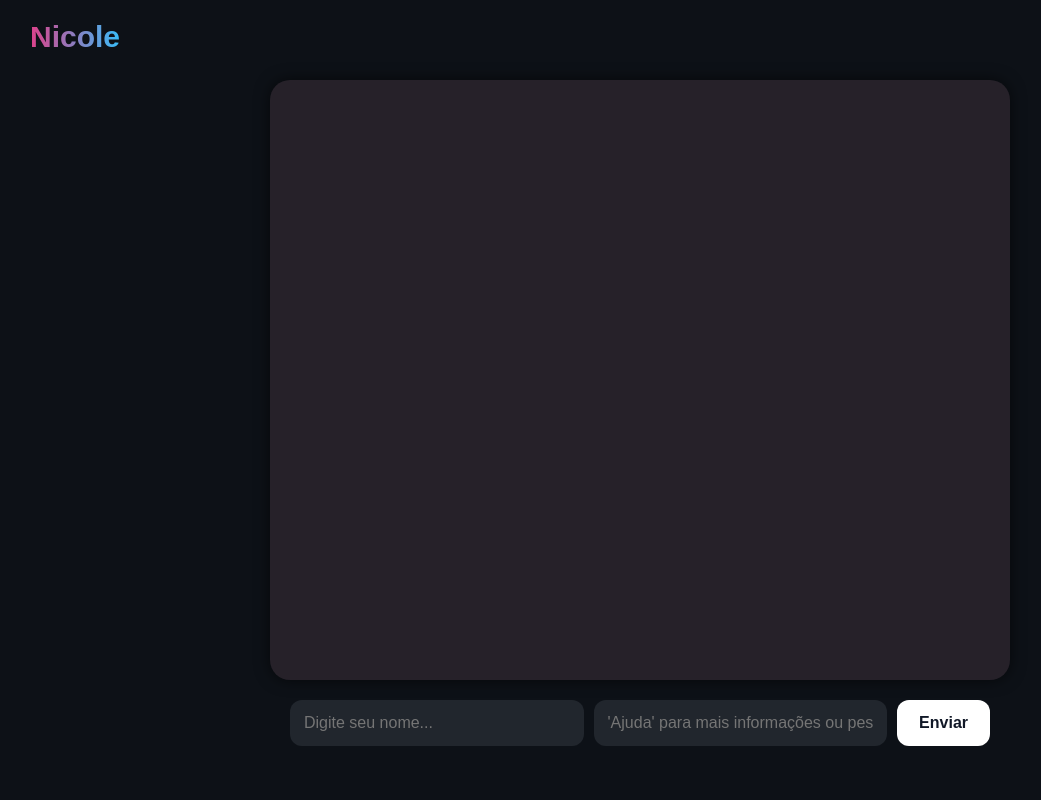
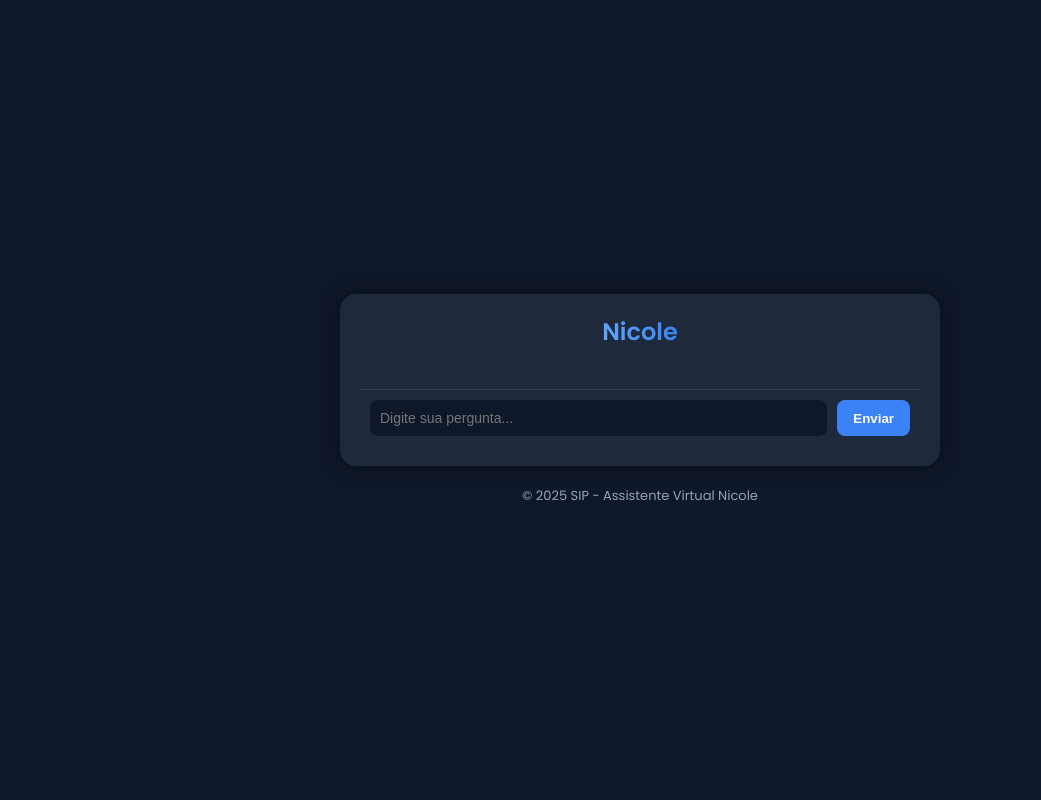
Before and after one commit to Gabrielmilitz/Nicole, a Flask app: page / in a window 1280 px wide. Shown: the whole page, without its empty margins (0-1041 px from the left). Run offline with Flask 3, Linux system fonts and the light colour scheme.

Commit message:
atualizando nicole de acordo com o sip

```diff
--- a/main.py
+++ b/main.py
@@ -16,9 +16,8 @@ def perguntar():
     try:
         data = request.get_json()
         usuario = data.get("mensagem", "").strip().lower()
-        nome = data.get("nome", "Usuário")
 
-        resposta, imagem = nicole.responder_usuario(usuario, nome, processador)
+        resposta, imagem = nicole.responder_usuario(usuario, processador)
         return jsonify({"resposta": resposta, "imagem": imagem}), 200
 
     except Exception as e:
--- a/nicole.py
+++ b/nicole.py
@@ -16,33 +16,31 @@ def carregar_processador():
                 processador.update(json.load(f))
     return processador
 
-def resposta_positiva(nome):
+def resposta_positiva():
     return random.choice([
-        f"Claro, {nome}! Aqui está o que encontrei:",
-        f"Olha só, {nome}, achei isso para você:",
-        f"Certo, {nome}. Veja essa informação:"
+        "Claro! Aqui está o que encontrei:",
+        "Veja só o que achei para você:",
+        "Certo. Veja essa informação:"
     ])
 
-def resposta_negativa(nome):
+def resposta_negativa():
     return random.choice([
-        f"Hmm... ainda não sei responder isso, {nome}.",
-        f"Essa me pegou, {nome}! Mas estou sempre aprendendo!",
-        f"Não achei ainda, {nome}. Me ensina?"
+        "Hmm... ainda não sei responder isso.",
+        "Essa me pegou! Mas estou sempre aprendendo!",
+        "Não achei ainda. Quer me ensinar?"
     ])
 
-def responder_usuario(mensagem, nome, processador):
+def responder_usuario(mensagem, processador):
     mensagem = mensagem.strip().lower()
 
-    # Etapa 1: Verificação direta por tópico (chave exata)
     if mensagem in processador:
         significado = processador[mensagem].get("significado", "")
-        return f"{resposta_positiva(nome)} {significado}", None
+        return f"{resposta_positiva()} {significado}", None
 
-    # Etapa 2: Verificação por palavras no campo 'correspondencia'
     for chave, dados in processador.items():
         correspondencia = dados.get("correspondencia", "").lower().split()
         if any(palavra in mensagem for palavra in correspondencia):
             significado = dados.get("significado", "")
-            return f"{resposta_positiva(nome)} {significado}", None
+            return f"{resposta_positiva()} {significado}", None
 
-    return resposta_negativa(nome), None
+    return resposta_negativa(), None
--- /dev/null
+++ b/static/css/nicole.css
@@ -0,0 +1,133 @@
+body {
+  margin: 0;
+  padding: 0;
+  font-family: 'Poppins', sans-serif;
+  background-color: #0f172a;
+}
+
+#bot-icone {
+  position: fixed;
+  bottom: 25px;
+  right: 25px;
+  background-color: #3b82f6;
+  color: white;
+  font-size: 24px;
+  width: 60px;
+  height: 60px;
+  border-radius: 50%;
+  box-shadow: 0 4px 8px rgba(0, 0, 0, 0.3);
+  display: flex;
+  justify-content: center;
+  align-items: center;
+  cursor: pointer;
+  z-index: 9999;
+}
+
+.chatbot {
+  position: fixed;
+  bottom: 100px;
+  right: 25px;
+  width: 320px;
+  max-height: 500px;
+  background: #1e293b;
+  border-radius: 12px;
+  overflow: hidden;
+  display: flex;
+  flex-direction: column;
+  box-shadow: 0 0 10px rgba(0,0,0,0.4);
+  z-index: 9998;
+  transition: opacity 0.3s ease, transform 0.3s ease;
+}
+
+.hidden {
+  display: none;
+}
+
+.chat-topo {
+  background-color: #3b82f6;
+  color: white;
+  padding: 12px;
+  font-weight: 600;
+  text-align: center;
+  border-bottom: 1px solid #1e40af;
+}
+
+.chat-box {
+  flex: 1;
+  padding: 12px;
+  overflow-y: auto;
+  display: flex;
+  flex-direction: column;
+  gap: 10px;
+}
+
+.mensagem {
+  max-width: 80%;
+  padding: 10px 14px;
+  border-radius: 12px;
+  font-size: 14px;
+  animation: fadeInUp 0.3s ease;
+}
+
+.usuario {
+  align-self: flex-end;
+  background-color: #a3e635;
+  color: #0f172a;
+}
+
+.nicole {
+  align-self: flex-start;
+  background-color: #60a5fa;
+  color: white;
+}
+
+.formulario {
+  display: flex;
+  padding: 10px;
+  border-top: 1px solid #334155;
+  background-color: #1e293b;
+}
+
+.campo {
+  flex: 1;
+  padding: 8px;
+  border-radius: 8px;
+  border: none;
+  font-size: 14px;
+  background-color: #0f172a;
+  color: #e2e8f0;
+}
+
+.botao {
+  background: #3b82f6;
+  border: none;
+  color: white;
+  font-size: 16px;
+  padding: 8px 12px;
+  border-radius: 8px;
+  margin-left: 6px;
+  cursor: pointer;
+}
+
+/* Scrollbar personalizada */
+.chat-box::-webkit-scrollbar {
+  width: 4px;
+}
+.chat-box::-webkit-scrollbar-thumb {
+  background: #334155;
+  border-radius: 4px;
+}
+
+/* Animação */
+@keyframes fadeInUp {
+  from { opacity: 0; transform: translateY(10px); }
+  to { opacity: 1; transform: translateY(0); }
+}
+
+
+.comando {
+  color: #00f7ff;
+  font-weight: bold;
+  display: block;
+  margin-top: 4px;
+}
--- a/static/css/style.css
+++ /dev/null
@@ -1,128 +0,0 @@
-/* Reset inicial */
-body {
-    background-color: #0d1117;
-    margin: 0;
-    padding: 0;
-    font-family: 'Poppins', sans-serif;
-    display: flex;
-    flex-direction: column;
-    align-items: center;
-    min-height: 100vh;
-}
-
-/* Nome da Nicole (no topo esquerdo) */
-.header-nicole {
-    position: fixed;
-    top: 20px;
-    left: 30px;
-    font-size: 30px;
-    font-weight: bold;
-    font-family: 'Poppins', sans-serif;
-    background: linear-gradient(90deg, #dd418a, #38bdf8);
-    -webkit-background-clip: text;
-    -webkit-text-fill-color: transparent;
-    color: white;
-    z-index: 1000;
-}
-
-/* Container do chat */
-#chat {
-    background-color: #262129;
-    width: 90%;
-    max-width: 700px;
-    height: 70vh;
-    border-radius: 20px;
-    padding: 20px;
-    margin-top: 80px;
-    margin-bottom: 20px;
-    overflow-y: auto;
-    box-shadow: 0 0 15px rgba(0, 0, 0, 0.6);
-    display: flex;
-    flex-direction: column;
-}
-
-/* Estilo das mensagens */
-.mensagem {
-    max-width: 75%;
-    padding: 12px 18px;
-    margin: 8px 0;
-    border-radius: 16px;
-    font-size: 16px;
-    line-height: 1.5;
-    word-wrap: break-word;
-    animation: aparecer 0.3s ease;
-}
-
-/* Mensagem do usuário */
-.usuario {
-    align-self: flex-end;
-    background: linear-gradient(135deg, #3c5a14, #645d1c);
-    color: white;
-    text-align: right;
-}
-
-/* Mensagem da Nicole */
-.nicole {
-    align-self: flex-start;
-    background: linear-gradient(135deg, #1c3e72, #60a5fa);
-    color: white;
-    text-align: left;
-}
-
-/* Formulário de envio */
-#formulario {
-    display: flex;
-    gap: 10px;
-    width: 90%;
-    max-width: 700px;
-    margin-bottom: 30px;
-}
-
-/* Campos de texto */
-#formulario input[type="text"] {
-    flex: 1;
-    background-color: #21262d;
-    color: white;
-    border: none;
-    padding: 14px;
-    border-radius: 12px;
-    font-size: 16px;
-}
-
-/* Botão Enviar */
-#formulario button {
-    background-color: white;
-    color: #111827;
-    font-weight: bold;
-    padding: 14px 22px;
-    border: none;
-    border-radius: 12px;
-    font-size: 16px;
-    cursor: pointer;
-    transition: all 0.3s ease;
-}
-
-#formulario button:hover {
-    background-color: #e2e8f0;
-    transform: scale(1.05);
-}
-
-/* Scrollbar do chat */
-#chat::-webkit-scrollbar {
-    width: 6px;
-}
-
-#chat::-webkit-scrollbar-thumb {
-    background: #2c313a;
-    border-radius: 8px;
-}
-
-#chat::-webkit-scrollbar-track {
-    background: #161b22;
-}
-
-/* Animação de entrada suave das mensagens */
-@keyframes aparecer {
-    from { opacity: 0; transform: translateY(10px); }
-    to { opacity: 1; transform: translateY(0); }
-}
--- a/static/js/script.js
+++ b/static/js/script.js
@@ -1,21 +1,9 @@
 const formulario = document.getElementById("formulario");
 const chat = document.getElementById("chat");
-const nomeInput = document.getElementById("nome");
 const mensagemInput = document.getElementById("mensagem");
 
-let nome = "";
-
-formulario.addEventListener("submit", async function(e) {
+formulario.addEventListener("submit", async function (e) {
     e.preventDefault();
-
-    if (!nome) {
-        nome = nomeInput.value.trim();
-        if (nome) {
-            nomeInput.style.display = "none";
-            mensagemInput.focus();
-            return;
-        }
-    }
 
     const mensagem = mensagemInput.value.trim();
     if (!mensagem) return;
@@ -35,14 +23,15 @@ formulario.addEventListener("submit", async function(e) {
         const response = await fetch("/perguntar", {
             method: "POST",
             headers: { "Content-Type": "application/json" },
-            body: JSON.stringify({ nome: nome, mensagem: mensagem }),
+            body: JSON.stringify({ mensagem }),
         });
 
         const data = await response.json();
         clearInterval(interval);
         digitando.remove();
 
-        adicionarMensagem("nicole", data.resposta);
+        const respostaDiv = adicionarMensagem("nicole", "");
+        simularDigitacao(data.resposta, respostaDiv);
     } catch (error) {
         clearInterval(interval);
         digitando.remove();
@@ -58,3 +47,16 @@ function adicionarMensagem(tipo, conteudo) {
     chat.scrollTop = chat.scrollHeight;
     return div;
 }
+
+function simularDigitacao(texto, container, callback) {
+    let i = 0;
+    const intervalo = setInterval(() => {
+        container.innerHTML += texto.charAt(i);
+        chat.scrollTop = chat.scrollHeight;
+        i++;
+        if (i >= texto.length) {
+            clearInterval(intervalo);
+            if (callback) callback();
+        }
+    }, 25);
+}
--- a/templates/index.html
+++ b/templates/index.html
@@ -1,19 +1,140 @@
 <!DOCTYPE html>
 <html lang="pt-br">
 <head>
-    <meta charset="UTF-8" />
-    <meta name="viewport" content="width=device-width, initial-scale=1.0"/>
-    <title>Nicole - Assistente IA</title>
-    <link rel="stylesheet" href="/static/css/style.css">
+  <meta charset="UTF-8" />
+  <meta name="viewport" content="width=device-width, initial-scale=1.0" />
+  <title>Nicole – Assistente Virtual</title>
+  <link href="https://fonts.googleapis.com/css2?family=Poppins:wght@400;600&display=swap" rel="stylesheet">
+  <link rel="stylesheet" href="/static/css/nicole.css">
+  <style>
+    * {
+      margin: 0;
+      padding: 0;
+      box-sizing: border-box;
+    }
+
+    body {
+      font-family: 'Poppins', sans-serif;
+      background-color: #0f172a;
+      color: #e2e8f0;
+      display: flex;
+      flex-direction: column;
+      justify-content: center;
+      align-items: center;
+      min-height: 100vh;
+      padding: 30px 20px;
+    }
+
+    .chat-container {
+      background-color: #1e293b;
+      width: 100%;
+      max-width: 600px;
+      border-radius: 16px;
+      box-shadow: 0 0 20px rgba(0, 0, 0, 0.4);
+      display: flex;
+      flex-direction: column;
+      padding: 20px;
+    }
+
+    .logo-nicole {
+      display: flex;
+      align-items: center;
+      justify-content: center;
+      margin-bottom: 20px;
+    }
+
+    .logo-nicole img {
+      height: 48px;
+      margin-right: 10px;
+    }
+
+    .logo-nicole span {
+      font-size: 24px;
+      font-weight: 600;
+      background: linear-gradient(to right, #60a5fa, #3b82f6);
+      -webkit-background-clip: text;
+      -webkit-text-fill-color: transparent;
+    }
+
+    #chat {
+      flex: 1;
+      overflow-y: auto;
+      max-height: 400px;
+      margin-bottom: 20px;
+      display: flex;
+      flex-direction: column;
+      gap: 10px;
+    }
+
+    .mensagem {
+      padding: 12px 16px;
+      border-radius: 12px;
+      font-size: 15px;
+      max-width: 75%;
+    }
+
+    .usuario {
+      background: #eaebe9;
+      color: #0f172a;
+      align-self: flex-end;
+    }
+
+    .nicole {
+      background: #1b1a19;
+      color: white;
+      align-self: flex-start;
+    }
+
+    .formulario {
+      display: flex;
+      gap: 10px;
+    }
+
+    .formulario input {
+      flex: 1;
+      padding: 10px;
+      border-radius: 8px;
+      border: none;
+      font-size: 14px;
+      background: #0f172a;
+      color: white;
+    }
+
+    .formulario button {
+      background: #3b82f6;
+      border: none;
+      color: white;
+      font-weight: 600;
+      padding: 10px 16px;
+      border-radius: 8px;
+      cursor: pointer;
+    }
+
+    .rodape {
+      margin-top: 20px;
+      font-size: 13px;
+      color: #94a3b8;
+      text-align: center;
+    }
+  </style>
 </head>
 <body>
-    <div class="header-nicole">Nicole</div>
-    <div id="chat" class="chat-container"></div>
-    <form id="formulario">
-        <input type="text" id="nome" placeholder="Digite seu nome..." required>
-        <input type="text" id="mensagem" placeholder="'Ajuda' para mais informações ou pesquise sobre algum assunto" required>
-        <button type="submit">Enviar</button>
+  <div class="chat-container">
+    <div class="logo-nicole">
+
+      <span>Nicole</span>
+    </div>
+
+    <div id="chat"></div>
+
+    <form id="formulario" class="formulario">
+      <input type="text" id="mensagem" placeholder="Digite sua pergunta..." autocomplete="off" required>
+      <button type="submit">Enviar</button>
     </form>
-    <script src="/static/js/script.js"></script>
+  </div>
+
+  <div class="rodape">© 2025 SIP - Assistente Virtual Nicole</div>
+
+  <script src="/static/js/script.js"></script>
 </body>
 </html>
```
Also changed, not shown: dados/processador.json (+18 -2 lines).
